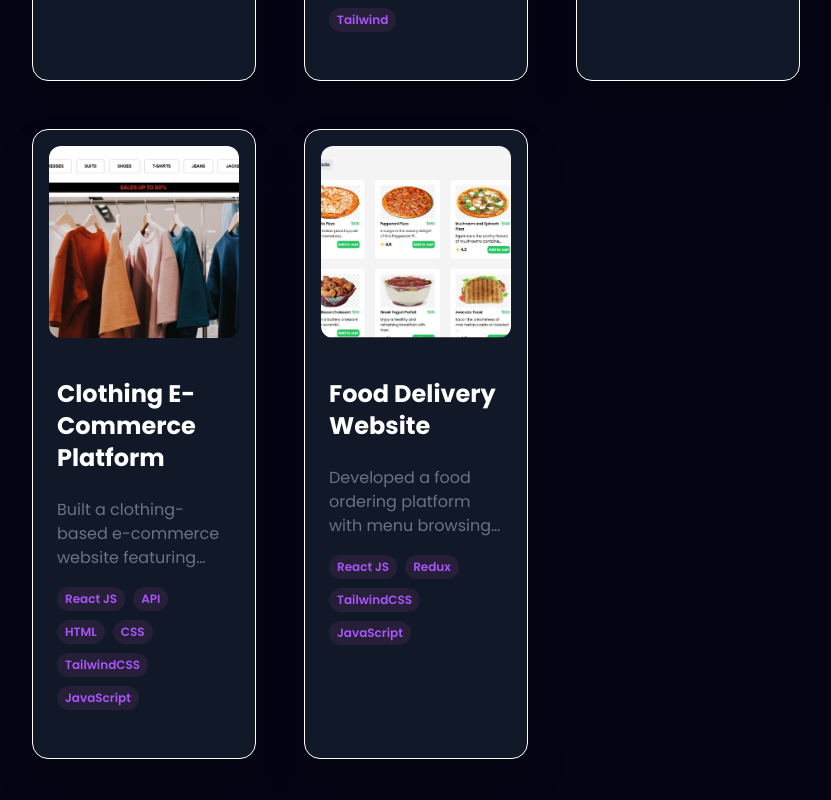
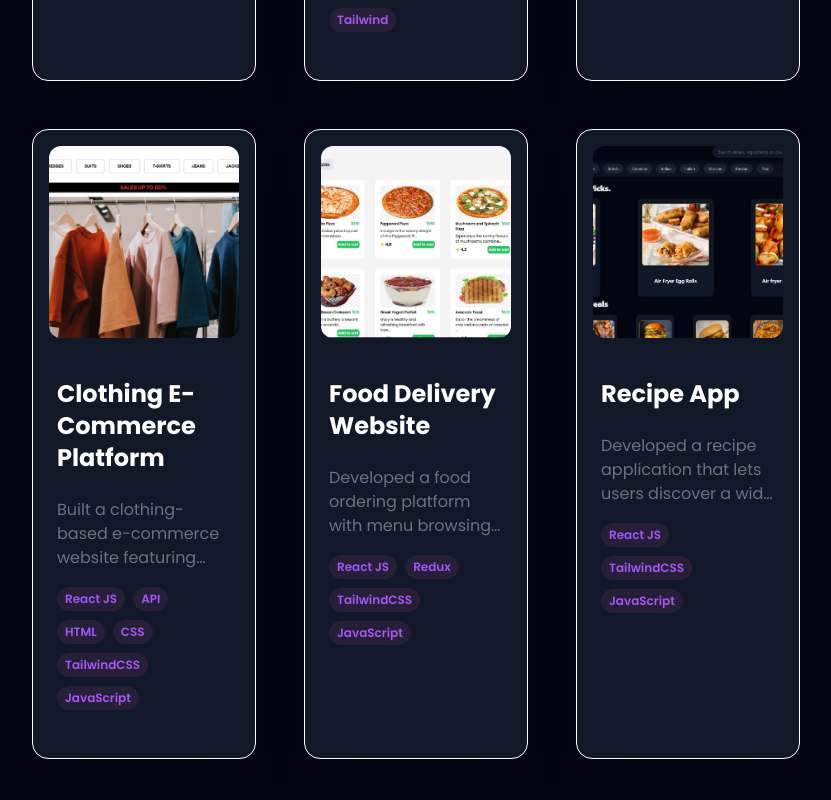
Before and after one commit to md-shafiuddin-shajib/portfolio-Md.-Shafiuddin-Shajib, a React (Vite) app: page / in a window 1280 px wide. Shown: the part 3400-4200 px from the top of the page, without its empty margins (224-1055 px from the left). Built offline with nearby package versions, Linux system fonts and the light colour scheme.

Commit message:
Add new project.

```diff
--- a/src/constants.js
+++ b/src/constants.js
@@ -45,6 +45,7 @@ import csprepLogo from './assets/work_logo/food_delivary.JPG';
 import ModerSaSS from './assets/work_logo/ModerSaSS.JPG';
 import movierecLogo from './assets/work_logo/Ecommerce_clothing.JPG';
 import codeinspectLogo from './assets/work_logo/codeinspect.JPG';
+import recipeAppLogo from './assets/work_logo/prochef.JPG';
 
 
 
@@ -180,4 +181,15 @@ export const SkillsInfo = [
       github: "https://github.com/md-shafiuddin-shajib/Food-Delivery",
       webapp: "https://food-delivery-three-bay.vercel.app/",
     },
+    {
+  id: 5,
+  title: "Recipe App",
+  description:
+    "Developed a recipe application that lets users discover a wide variety of dish recipes using API-based data fetching and dynamic routing. Built with React JS and styled using Tailwind CSS to deliver a fully responsive and user-friendly interface.",
+  image: recipeAppLogo,
+  tags: ["React JS", "TailwindCSS", "JavaScript"],
+  github: "https://github.com/md-shafiuddin-shajib/recipe_web_app.git",
+  webapp: "https://recipe-web-app-tawny.vercel.app/",
+},
+
   ];
```
Also changed, not shown: src/assets/work_logo/prochef.JPG (added).
